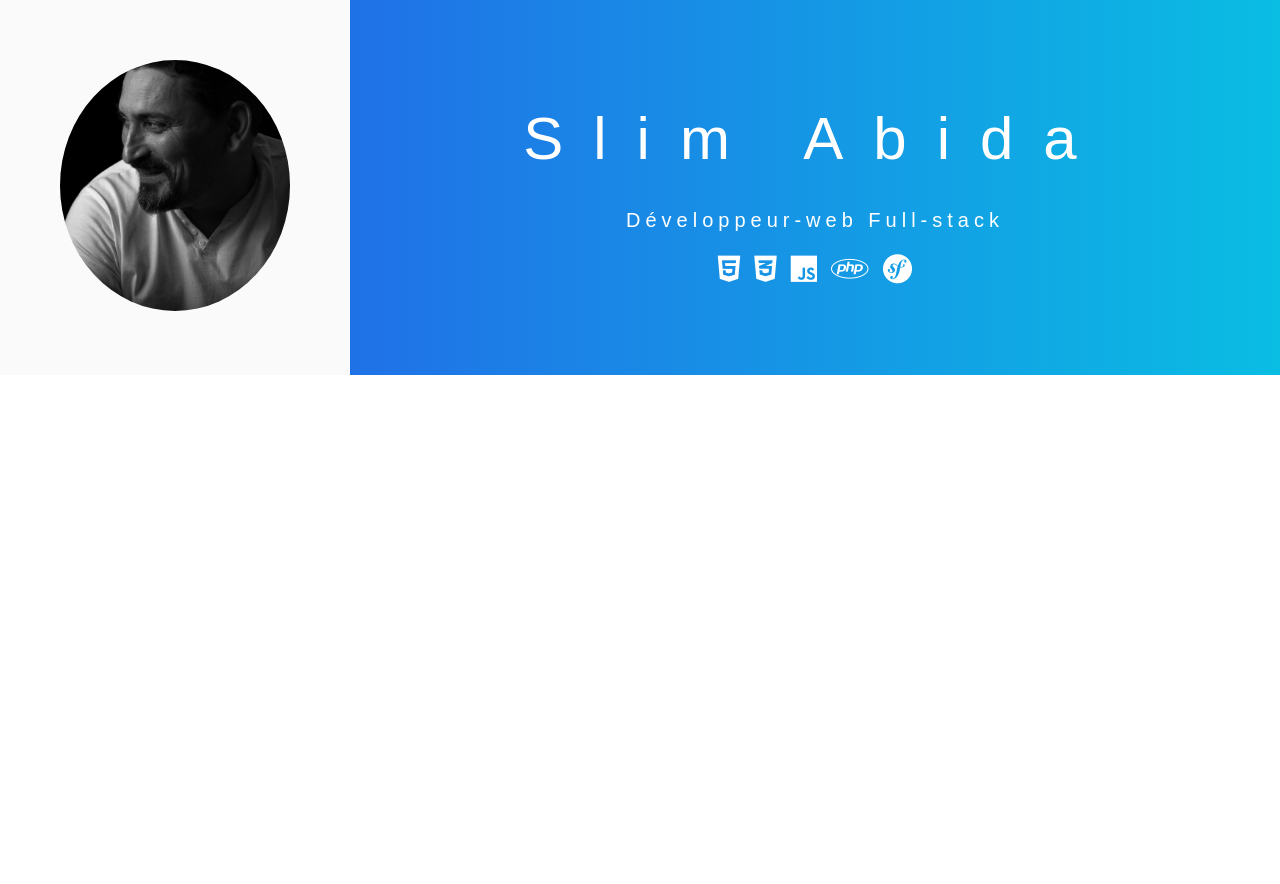
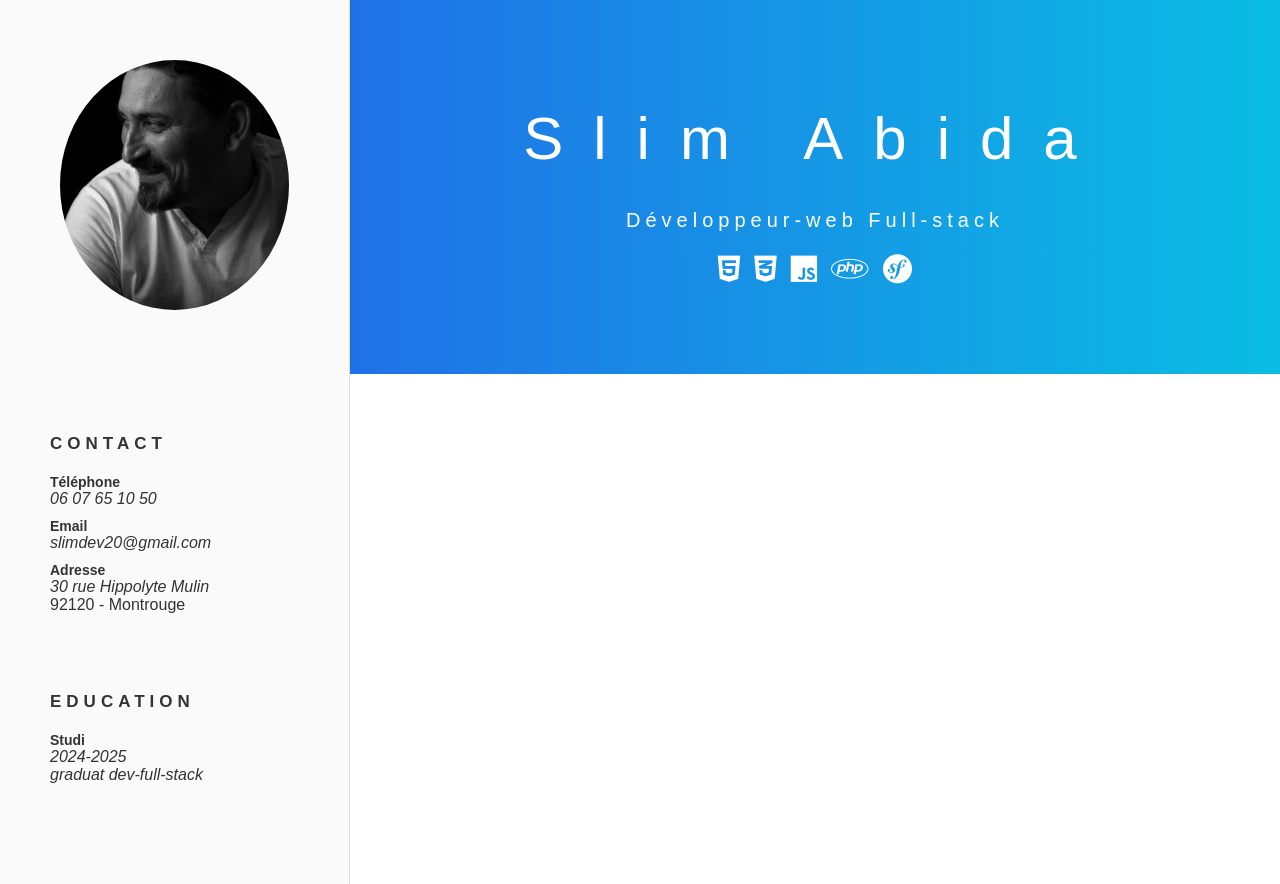
Before and after one commit to Slim-coder20/CV_slim, a website: page index.html in a window 1280 px wide. Before the commit the page ends 800 px from the top, so only its background shows below. Drawn offline with Linux system fonts and the light colour scheme; a web font is replaced by a local one.

Commit message:
mise en place de la partie aside du CV avec la partie contact et Education

```diff
--- a/index.html
+++ b/index.html
@@ -29,9 +29,26 @@
         </div>
       </header>
       <section class="picture">
-        <img src="./image/slim.jpg" alt=image slim" />
+        <img src="./image/slim.jpg" alt="image slim" />
       </section>
-      <aside></aside>
+      <aside>
+        <div class="block">
+          <h2 class="title-small">CONTACT</h2>
+          <h3>Téléphone</h3>
+          <p>06 07 65 10 50</p>
+          <h3>Email</h3>
+          <p>slimdev20@gmail.com</p>
+          <h3>Adresse</h3>
+          <p>30 rue Hippolyte Mulin</p>
+          92120 - Montrouge
+        </div>
+        <br />
+        <div class="block">
+          <h2 class="title-small">EDUCATION</h2>
+          <h3>Studi</h3>
+          <p>2024-2025 <br />graduat dev-full-stack</p>
+        </div>
+      </aside>
       <main></main>
     </div>
   </body>
--- /dev/null
+++ b/scss/_classes.scss
@@ -0,0 +1,6 @@
+.title {
+  &-small {
+    letter-spacing: 0.5rem;
+    font-size: 1.7rem;
+  }
+}
--- a/scss/style.scss
+++ b/scss/style.scss
@@ -1,5 +1,6 @@
 @use "reset" as *;
 @use "base" as *;
+@use "classes" as *;
 
 .grid-container {
   display: grid;
@@ -51,7 +52,7 @@ header {
     cursor: pointer;
 
     &:hover {
-      transform: scale(1.2);
+      transform: scale(1.5);
     }
   }
 }
@@ -60,6 +61,7 @@ header {
   grid-area: picture;
   padding: 6rem;
   background: var(--background);
+  border-right: 1px solid #ddd;
   img {
     border-radius: 50%;
     filter: grayscale(100%) brightness(1.1) contrast(1);
@@ -68,7 +70,21 @@ header {
 
 aside {
   grid-area: aside;
-  //background: orange;
+  background: var(--background);
+  border-right: 1px solid #ddd;
+  padding: 5rem;
+
+  .block {
+    padding-bottom: 5rem;
+    h3 {
+      margin-bottom: 0;
+      font-size: 1.4rem;
+    }
+    p {
+      margin: 0;
+      font-style: italic;
+    }
+  }
 }
 
 main {
```
Also changed, not shown: css/style.css, 1 other file.
